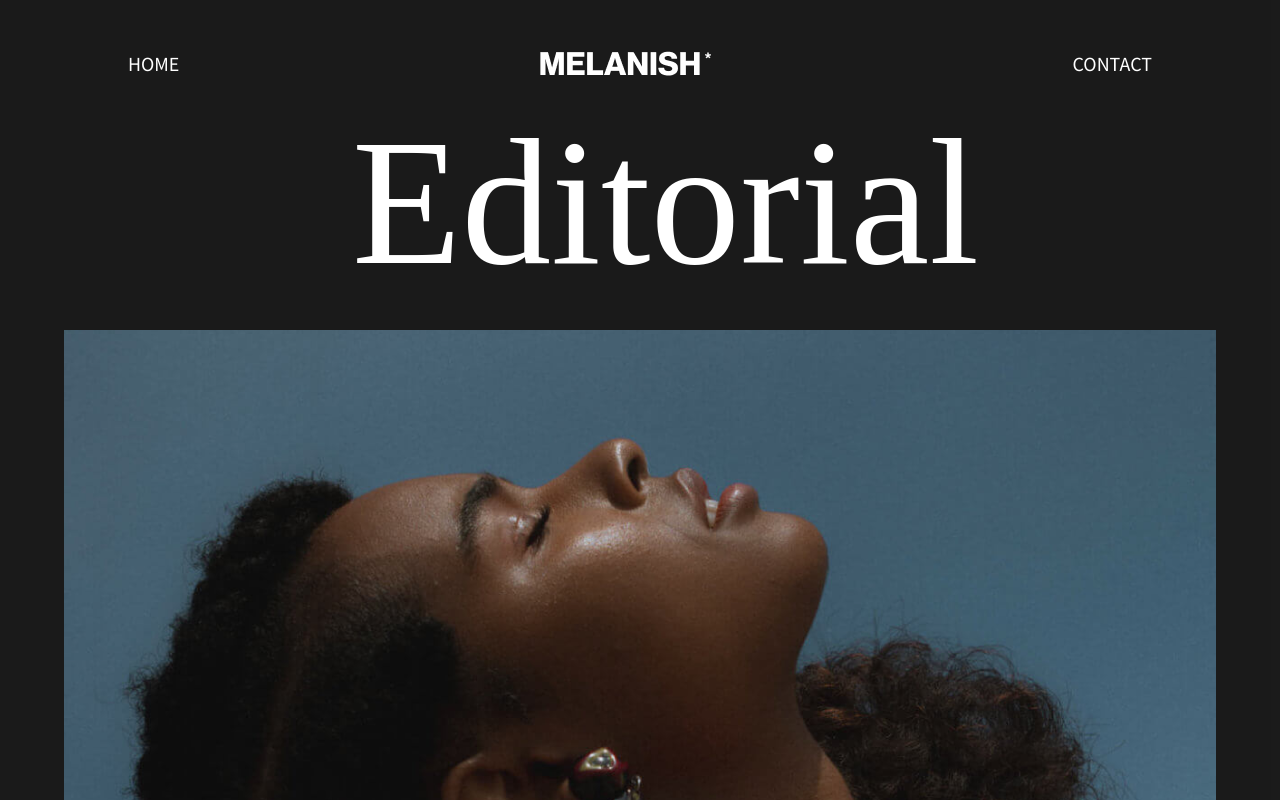
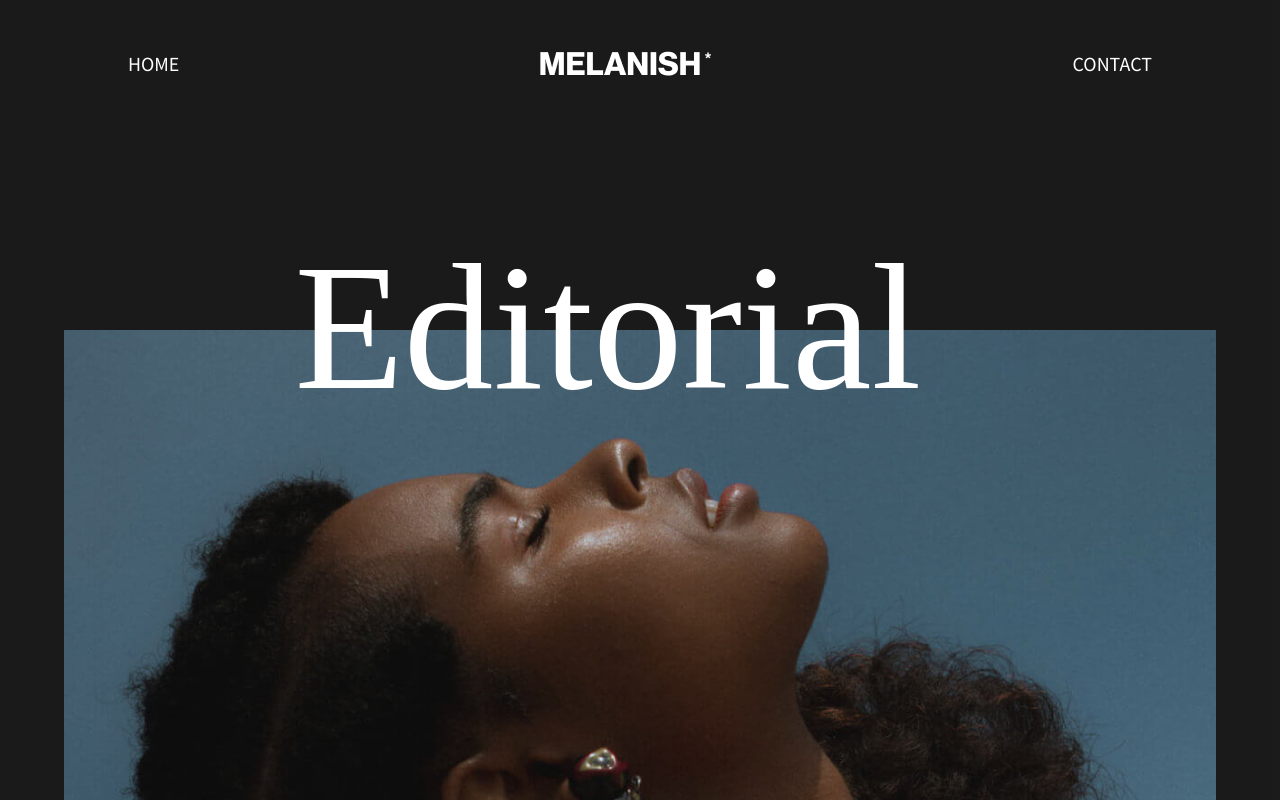
Before and after one commit to lolaalaka/Melanie, a Next.js app: page / in a window 1280 px wide. Shown: the top 800 px of the page. Built offline with nearby package versions, Linux system fonts and the light colour scheme; a web font is replaced by a local one.

Commit message:
dropdown

```diff
--- a/styles/about.module.scss
+++ b/styles/about.module.scss
@@ -26,8 +26,8 @@ $text-gray: #d6d0ce;
     @include editorialText();
     font-size: 14vw;
     position: absolute;
-    top: -18%;
-    left: 25%;
+    top: -5%;
+    left: 20%;
     color: $white;
 
     @include bp(tablet) {
--- a/styles/globals.scss
+++ b/styles/globals.scss
@@ -40,7 +40,8 @@ a {
   max-width: 100%;
   width: 50vw;
   height: 25vh;
-  position: relative;
+  position: fixed;
+  top:0;
   right: 0;
   z-index: 20;
 }
```
Also changed, not shown: 1 other file (tests, documents, lock files or other folders).
